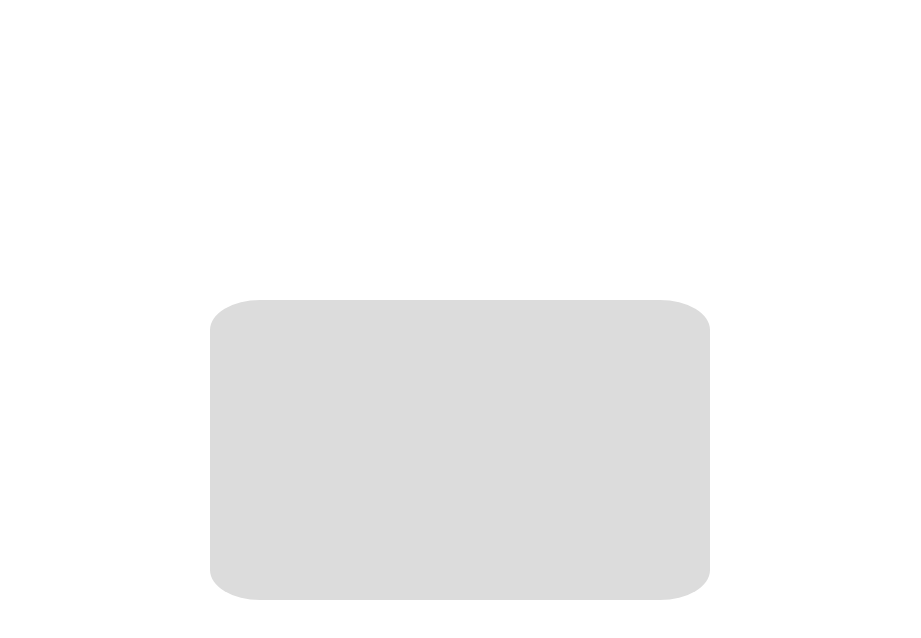
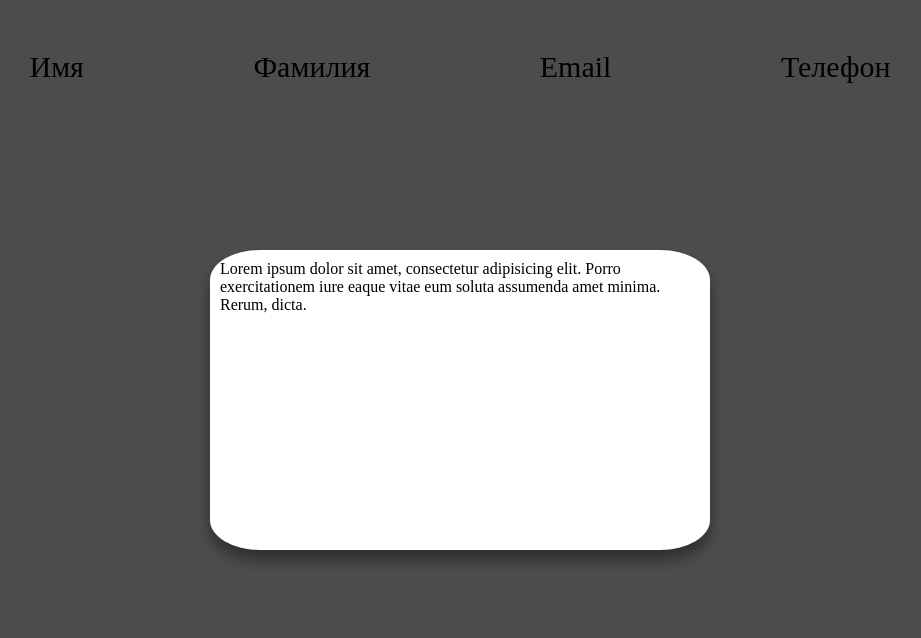
Before and after one commit to PashaZubkov55/person-list, a React (Create React App) app: page / in a window 1280 px wide. Shown: the top 638 px of the page, without its empty margins (180-1101 px from the left). Built offline with nearby package versions, Linux system fonts and the light colour scheme; no server answers.

Commit message:
full modal window

```diff
--- a/src/App.js
+++ b/src/App.js
@@ -1,3 +1,4 @@
+
 import { Modal } from "./components/modal/modal";
 import Table from "./components/table/table";
 
--- a/src/components/modal/modal.jsx
+++ b/src/components/modal/modal.jsx
@@ -1,14 +1,17 @@
-import react from "react";
+import react, { Fragment } from "react";
  export const Modal = ()=>{
+
     return(
 
             <div className="modal">
-                <div className="modal__wrapper">
+                <div className="modal__window" >
                     <div className="modal__content">
-
+                        Lorem ipsum dolor sit amet, consectetur adipisicing elit. Porro exercitationem iure eaque vitae eum soluta assumenda amet minima. Rerum, dicta.
                     </div>
                 </div>
+                <div className="overlay"></div>
             </div>
+
 
     )
 }
--- a/src/index.css
+++ b/src/index.css
@@ -34,6 +34,27 @@
 
 
 }
+.modal .overlay{
+  position: absolute;
+  top: 0;
+  left: 0;
+  background-color: #000;
+  opacity: 0.7;
+  width: 100%;
+  height: 100%;
+  z-index: 0;
+}
+.modal__window{
+  position:relative;
+  height: 300px;
+  width: 500px;
+  border-radius: 10%;
+  box-shadow: 0 10px  15px rgba(0,0,0, .4);
+  z-index: 2;
+  background-color: #fff;
+
+
+}
 
 .modal{
   position: fixed;
@@ -41,13 +62,11 @@
   left: 0;
   width: 100%;
   height: 100%;
-  background-color: #fff;
-}
-.modal__wrapper{
- margin: 300px auto;
-  height: 300px;
-  width: 500px;
-  background-color: #DCDCDC;
-  border-radius: 10%;
+  display: flex;
+  align-items: center;
+  justify-content: center;
 
 }
+.modal__content{
+  padding: 10px;
+}
```
